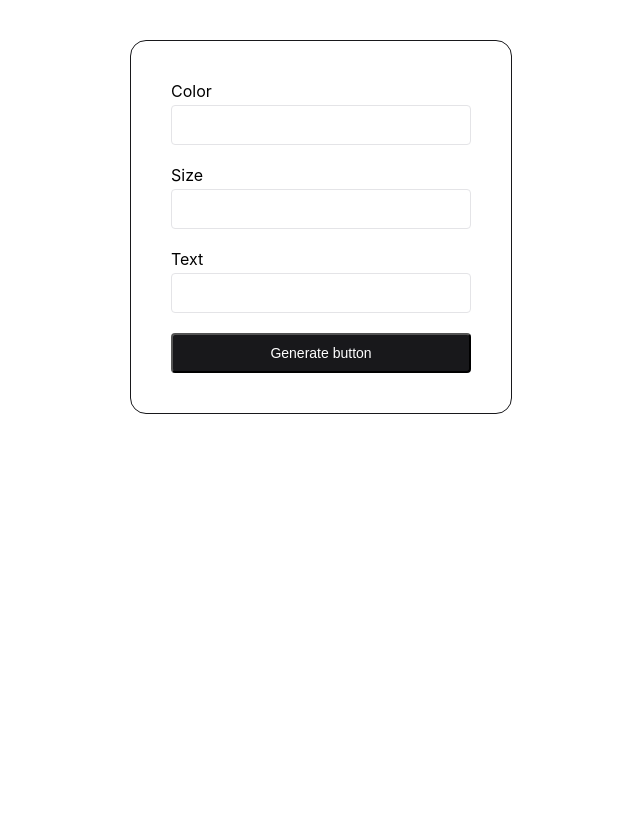
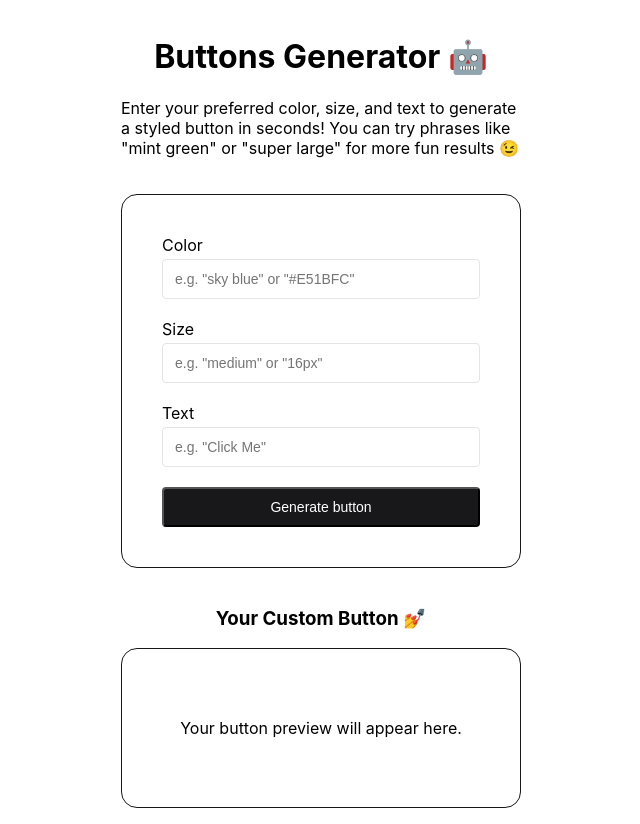
Before and after one commit to egkozlov/ai-buttons-generator, a React (Create React App) app: page / in a window 1280 px wide. Shown: the whole page, without its empty margins (319-959 px from the left). Before the commit the page ends 800 px from the top, so only its background shows below. Built offline with nearby package versions, Linux system fonts and the light colour scheme.

Commit message:
Add more wording and explanations

```diff
--- a/src/App.module.css
+++ b/src/App.module.css
@@ -1,6 +1,7 @@
-.App {
+.mainContainer {
   display: flex;
   flex-direction: column;
   align-items: center;
-  padding: 40px;
+  padding: 16px;
+  gap: 20px;
 }
--- a/src/App.tsx
+++ b/src/App.tsx
@@ -3,19 +3,21 @@ import styles from './App.module.css';
 import { ButtonDetails, useGenerateButton } from './useGenerateButton';
 import { ButtonDetailsForm } from './ButtonDetailsForm/ButtonDetailsForm';
 import { ButtonPreview } from './ButtonPreview/ButtonPreview';
+import { Header } from './Header/Header';
 
 export const App = () => {
   const [buttonHtml, setButtonHtml] = useState('');
-  const { generateButton,isGenerating } = useGenerateButton();
+  const { generateButton, isGenerating } = useGenerateButton();
   const handleOnSubmit = async (params: ButtonDetails) => {
     const button = await generateButton(params);
     setButtonHtml(button);
   };
 
   return (
-    <div className={styles.App}>
+    <div className={styles.mainContainer}>
+      <Header />
       <ButtonDetailsForm isGenerating={isGenerating} onSubmit={handleOnSubmit} />
-      {buttonHtml ? <ButtonPreview buttonHtml={buttonHtml} /> : null}
+      <ButtonPreview buttonHtml={buttonHtml} isGenerating={isGenerating} />
     </div>
   );
 }
--- a/src/ButtonDetailsForm/ButtonDetailsForm.module.css
+++ b/src/ButtonDetailsForm/ButtonDetailsForm.module.css
@@ -2,7 +2,8 @@
   display: flex;
   flex-direction: column;
   gap: 20px;
-  width: 300px;
+  width: 400px;
+  box-sizing: border-box;
   padding: 40px;
   border: 1px solid rgb(24, 24, 27);
   border-radius: 16px;
--- a/src/ButtonDetailsForm/ButtonDetailsForm.tsx
+++ b/src/ButtonDetailsForm/ButtonDetailsForm.tsx
@@ -20,9 +20,26 @@ export const ButtonDetailsForm = ({ onSubmit, isGenerating }: Props) => {
 
   return (
     <form className={styles.form} onSubmit={handleOnSubmit} autoComplete="off">
-      <TextInput id="color" name="color" label="Color" disabled={isGenerating} />
-      <TextInput id="size" name="size" label="Size" disabled={isGenerating} />
-      <TextInput id="text" name="text" label="Text" disabled={isGenerating} />
+      <TextInput
+        id="color"
+        name="color"
+        label="Color"
+        disabled={isGenerating}
+        placeholder='e.g. "sky blue" or "#E51BFC"'
+      />
+      <TextInput
+        id="size"
+        name="size"
+        label="Size"
+        disabled={isGenerating}
+        placeholder='e.g. "medium" or "16px"' />
+      <TextInput
+        id="text"
+        name="text"
+        label="Text"
+        disabled={isGenerating}
+        placeholder='e.g. "Click Me"'
+      />
       <Button label="Generate button" disabled={isGenerating} />
     </form>
   );
--- /dev/null
+++ b/src/ButtonPreview/ButtonPreview.module.css
@@ -0,0 +1,21 @@
+.container {
+  box-sizing: border-box;
+  display: flex;
+  flex-direction: column;
+  align-items: center;
+  max-width: 100%;
+  padding: 0 40px;
+}
+
+.previewArea {
+  border-radius: 16px;
+  border: 1px solid rgb(24, 24, 27);
+  box-sizing: border-box;
+  min-width: 400px;
+  display: flex;
+  align-items: center;
+  justify-content: center;
+  max-height: 300px;
+  min-height: 160px;
+  padding: 20px;
+}
--- a/src/ButtonPreview/ButtonPreview.tsx
+++ b/src/ButtonPreview/ButtonPreview.tsx
@@ -1,3 +1,15 @@
-export const ButtonPreview = ({ buttonHtml }: any) => {
-  return <pre><div dangerouslySetInnerHTML={{ __html: buttonHtml }} /></pre>
+import styles from "./ButtonPreview.module.css";
+
+type Props = {
+  buttonHtml?: string;
+  isGenerating?: boolean;
 };
+
+export const ButtonPreview = ({ buttonHtml, isGenerating }: Props) => {
+  const content = isGenerating ? 'Generating your button...' : 'Your button preview will appear here.';
+
+  return <div className={styles.container}>
+    <h3>Your Custom Button 💅</h3>
+    <div className={styles.previewArea} dangerouslySetInnerHTML={{ __html: buttonHtml || content }} />
+  </div>
+};
--- /dev/null
+++ b/src/Header/Header.module.css
@@ -0,0 +1,7 @@
+.container {
+  max-width: 400px;
+
+  h1 {
+    text-align: center;
+  }
+}
--- /dev/null
+++ b/src/Header/Header.tsx
@@ -0,0 +1,8 @@
+import styles from "./Header.module.css";
+
+export const Header = () => {
+  return <div className={styles.container}>
+    <h1>Buttons Generator 🤖</h1>
+    <p>Enter your preferred color, size, and text to generate a styled button in seconds! You can try phrases like "mint green" or "super large" for more fun results 😉</p>
+  </div>
+};
```
